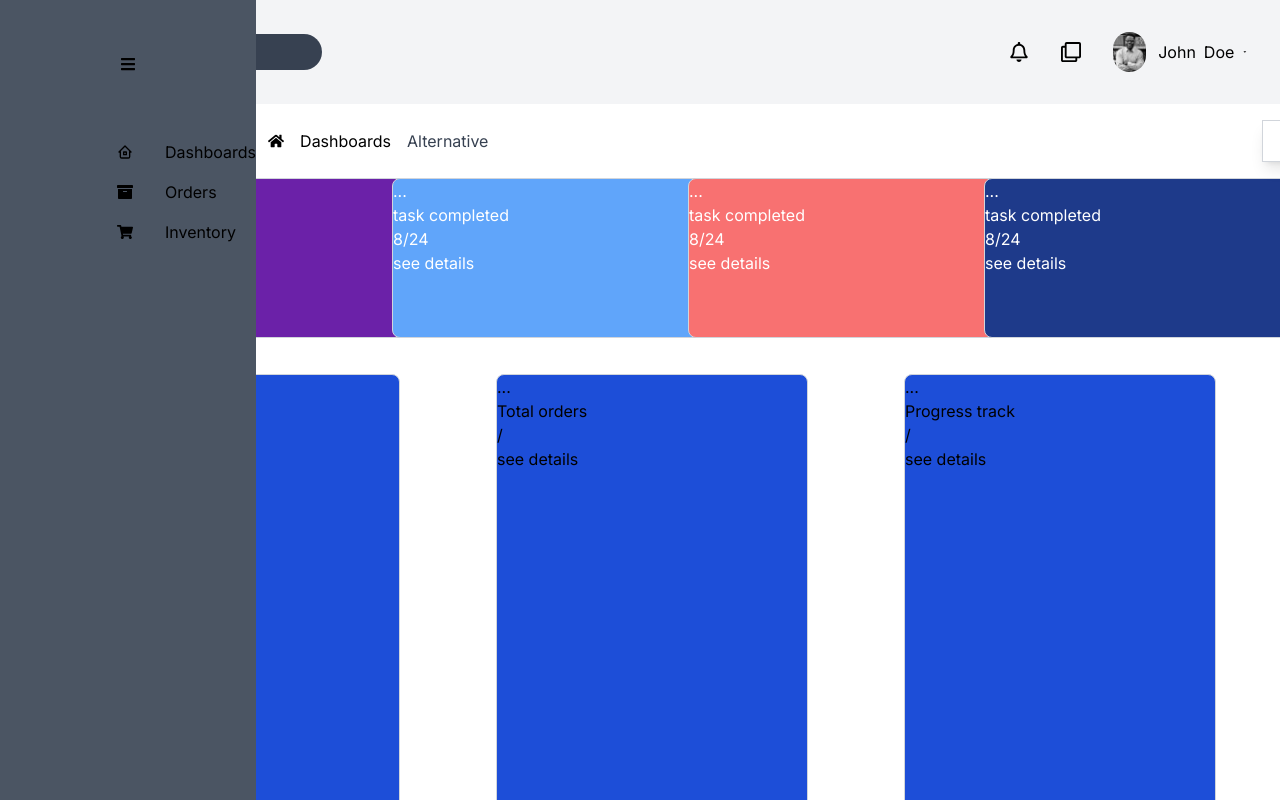
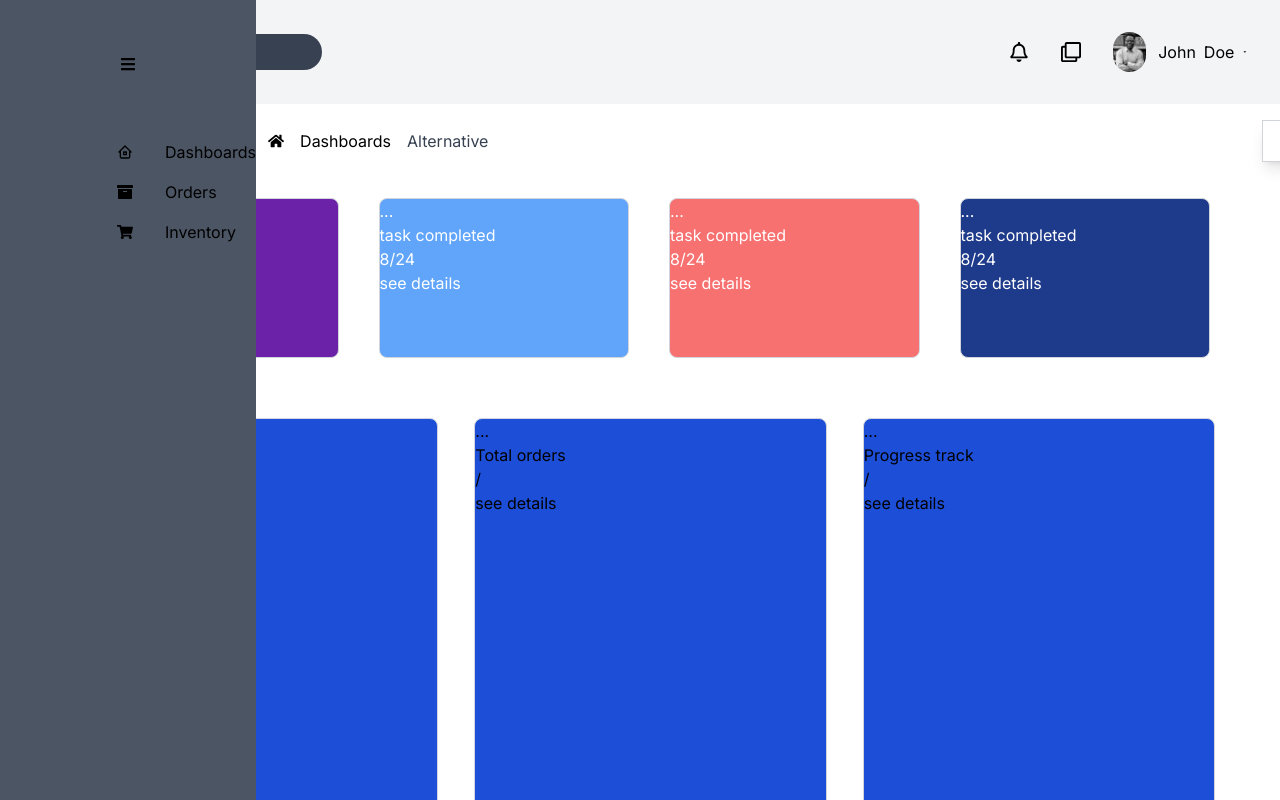
Before and after one commit to YaniWessi/AdminDashboard, a Next.js app: page / in a window 1280 px wide. Shown: the top 800 px of the page. Built offline with nearby package versions, Linux system fonts and the light colour scheme.

Commit message:
made the body cards responsive

```diff
--- a/src/app/components/PageRowContent.jsx
+++ b/src/app/components/PageRowContent.jsx
@@ -3,11 +3,11 @@ import StatusCard from './StatusCard'
 
 export default function PageRowContent() {
   return (
-    <div className="grid lg:grid-cols-4 md:grid-cols-2 grid-cols-1 pl-24 text-white">
-    <StatusCard classname={"border border-gray-300 w-[400px] h-40 gap-10 rounded-lg bg-purple-800"} headerContent={"task completed"} completedTasks={8} totalTasks={24} />
-    <StatusCard classname={"border border-gray-300 w-[400px] h-40 gap-10 rounded-lg  bg-blue-400"} headerContent={"task completed"} completedTasks={8} totalTasks={24} />
-    <StatusCard classname={"border border-gray-300 w-[400px] h-40 gap-10 rounded-lg  bg-red-400"} headerContent={"task completed"} completedTasks={8} totalTasks={24} />
-    <StatusCard classname={"border border-gray-300 w-[400px] h-40 gap-10 rounded-lg  bg-blue-900"} headerContent={"task completed"} completedTasks={8} totalTasks={24} />
+    <div className="grid grid-cols-1 w-full md:grid-cols-2 md:pl-[17px] md:pr-[17px] lg:grid-cols-4 lg:pl-[68px] lg:pr-[50px] lg:pb-[0px] lg:mb-[0px] text-white">
+    <StatusCard classname={"border border-gray-300 m-2 mb-4  w-{97%} lg:w-{25%} lg:m-5 h-40 gap-10 rounded-lg bg-purple-800"} headerContent={"task completed"} completedTasks={8} totalTasks={24} />
+    <StatusCard classname={"border border-gray-300 m-2 mb-4 w-{97%} lg:w-{25%} lg:m-5 h-40 gap-10 rounded-lg  bg-blue-400"} headerContent={"task completed"} completedTasks={8} totalTasks={24} />
+    <StatusCard classname={"border border-gray-300 m-2 mb-4 w-{97%} lg:w-{25%} lg:m-5 h-40 gap-10 rounded-lg  bg-red-400"} headerContent={"task completed"} completedTasks={8} totalTasks={24} />
+    <StatusCard classname={"border border-gray-300 m-2 mb-4 w-{97%} lg:w-{25%} lg:m-5 h-40 gap-10 rounded-lg  bg-blue-900"} headerContent={"task completed"} completedTasks={8} totalTasks={24} />
     </div>
   )
 }
--- a/src/app/components/PageSecondRowContent.jsx
+++ b/src/app/components/PageSecondRowContent.jsx
@@ -3,17 +3,17 @@ import StatusCard from './StatusCard'
 
 export default function PageSecondRowContent() {
   return (
-    <div className="grid grid-cols-1 sm:grid-cols-1 md:grid-cols-2 lg:grid-cols-3 pl-14">
-        <StatusCard classname={"border border-gray-300  h-[500px] rounded-lg ml-8 mr-16 mt-9 bg-blue-700 "} headerContent={"Sales values"}/>
-        <StatusCard classname={"border border-gray-300  h-[500px] rounded-lg ml-8 mr-16 mt-9 bg-blue-700"} headerContent={"Total orders"}/>
-        <StatusCard classname={"border border-gray-300  h-[500px] rounded-lg ml-8 mr-16 mt-9 bg-blue-700"} headerContent={"Progress track"}/>
+    <div className="grid grid-cols-1 w-full sm:grid-cols-1 md:grid-cols-1 lg:grid-cols-3 pl-0 md:pl-5 lg:pl-[78px] lg:pr-[37px] lg:pt-[0px] lg:mt-1">
+        <StatusCard classname={"border border-gray-300  h-[500px] rounded-lg m-2        md:ml-2 md:mr-7 md:mt-9 bg-blue-700 "} headerContent={"Sales values"}/>
+        <StatusCard classname={"border border-gray-300  h-[500px] rounded-lg m-2        md:ml-2 md:mr-7 md:mt-9 bg-blue-700"} headerContent={"Total orders"}/>
+        <StatusCard classname={"border border-gray-300  h-[500px] rounded-lg m-2        md:ml-2 md:mr-7 md:mt-9 bg-blue-700"} headerContent={"Progress track"}/>
 
-        <StatusCard classname={"border border-gray-300  h-[500px] rounded-lg ml-8 mr-16 mt-9 bg-orange-300 lg:col-span-2 "} headerContent={"Sales values"}/>
-        <StatusCard classname={"border border-gray-300  h-[500px] rounded-lg ml-8 mr-16 mt-9 bg-orange-300"} headerContent={"Total orders"}/>
+        <StatusCard classname={"border border-gray-300  h-[500px] rounded-lg m-2        md:ml-2 md:mr-7 md:mt-9 bg-orange-300 lg:col-span-2 "} headerContent={"Sales values"}/>
+        <StatusCard classname={"border border-gray-300  h-[500px] rounded-lg m-2        md:ml-2 md:mr-7 md:mt-9 bg-orange-300"} headerContent={"Total orders"}/>
 
-        <StatusCard classname={"border border-gray-300  h-[400px] rounded-lg ml-8 mr-16 mt-9 bg-purple-950"} headerContent={"Sales values"}/>
-        <StatusCard classname={"border border-gray-300  h-[400px] rounded-lg ml-8 mr-16 mt-9 bg-purple-950"} headerContent={"Total orders"}/>
-        <StatusCard classname={"border border-gray-300  h-[400px] rounded-lg ml-8 mr-16 mt-9 bg-purple-950"} headerContent={"Sales values"}/>
+        <StatusCard classname={"border border-gray-300  h-[400px] rounded-lg m-2        md:ml-2 md:mr-7 md:mt-9 bg-purple-950"} headerContent={"Sales values"}/>
+        <StatusCard classname={"border border-gray-300  h-[400px] rounded-lg m-2        md:ml-2 md:mr-7 md:mt-9 bg-purple-950"} headerContent={"Total orders"}/>
+        <StatusCard classname={"border border-gray-300  h-[400px] rounded-lg m-2        md:ml-2 md:mr-7 md:mt-9 bg-purple-950"} headerContent={"Sales values"}/>
 
     </div>
   )
```
